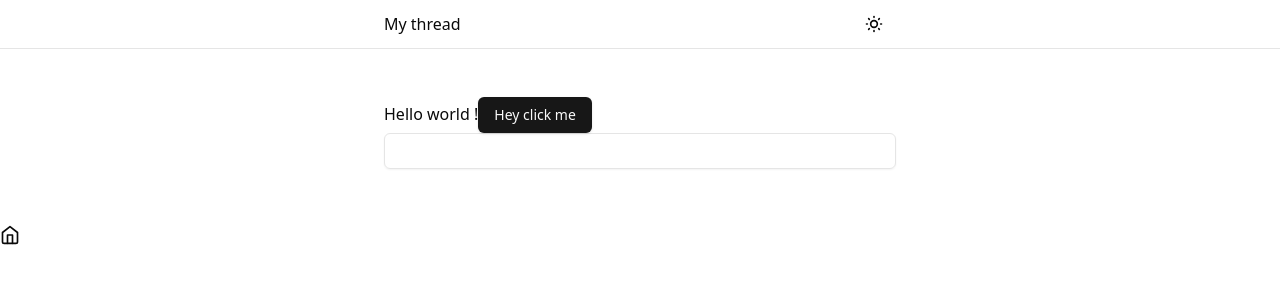
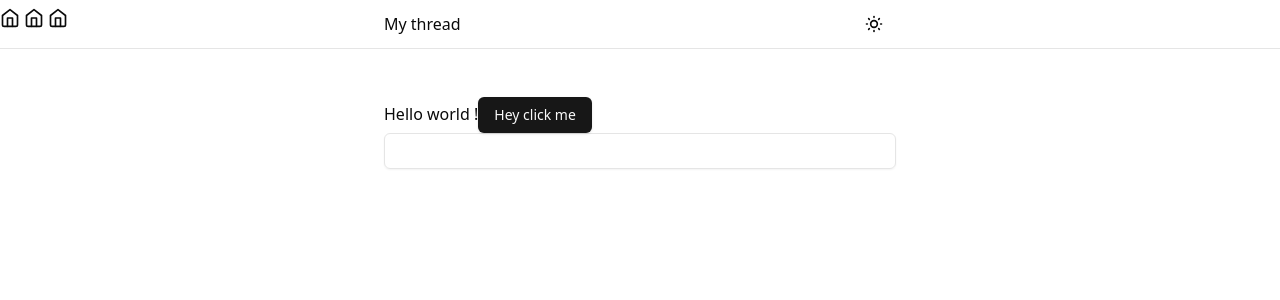
Before and after one commit to benbaruka/thread_app, a Next.js app: page / in a window 1280 px wide. Shown: the top 300 px of the page. Built offline with nearby package versions, Linux system fonts and the light colour scheme.

Commit message:
design down

```diff
--- a/app/layout.tsx
+++ b/app/layout.tsx
@@ -22,7 +22,7 @@ export default function RootLayout({
     <html lang="en" className="h-full">
       <body className={(clsx(inter.className), "bg-background h-full")}>
         <ThemeProvider attribute="class" defaultTheme="system" enableSystem>
-          <div className="flex-col h-full">
+          <div className="flex flex-col h-full">
             <Header />
             <div className="flex-1 max-w-lg m-auto py-12 w-full">
               {children}
--- /dev/null
+++ b/checks.json
@@ -0,0 +1 @@
+{"enabled":true,"categories":{}}
--- a/features/layout/Footer.tsx
+++ b/features/layout/Footer.tsx
@@ -4,7 +4,13 @@ import React from "react";
 
 export const Footer = () => {
   return (
-    <div className="py-2 flex justify-between container gap-1 max-w-lg fixed bottom-0 left-0 right-0 bg-background border-t border-accent ">
+    <div className="py-2 flex justify-between container gap-1 fixed bottom-0 left-0 right-0 bg-background max-w-lg m-auto border-t border-t-accent">
+      <Link href="/">
+        <Home size={20} />
+      </Link>
+      <Link href="/">
+        <Home size={20} />
+      </Link>
       <Link href="/">
         <Home size={20} />
       </Link>
--- a/features/layout/Header.tsx
+++ b/features/layout/Header.tsx
@@ -4,11 +4,11 @@ import React from "react";
 
 export const Header = async () => {
   return (
-    <div className="border-b border-b-accent">
+    <header className="border-b bottom-b-accent">
       <div className="container flex items-center py-2 max-w-lg m-auto gap-1 justify-between">
         <h2 className="text-2xl font-bold mr-auto">My thread</h2>
         <ThemeToggle />
       </div>
-    </div>
+    </header>
   );
 };
```
